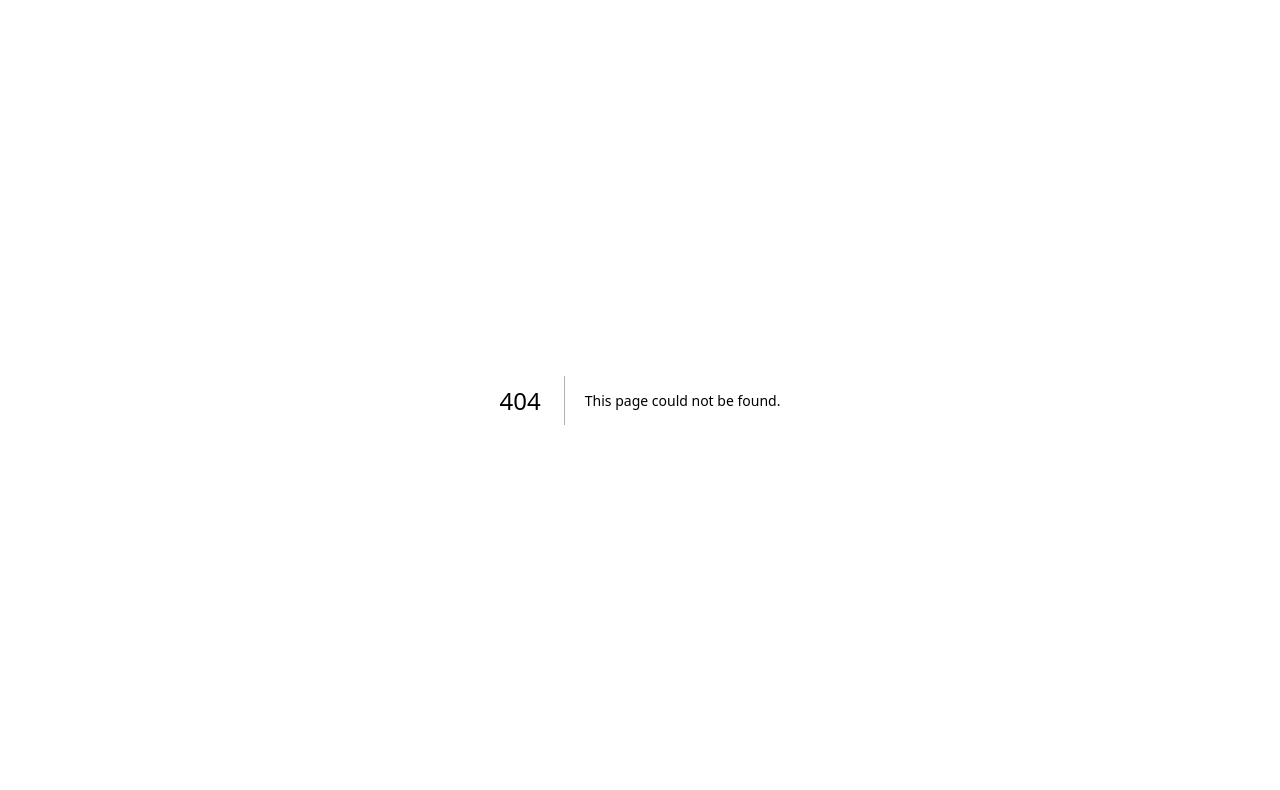
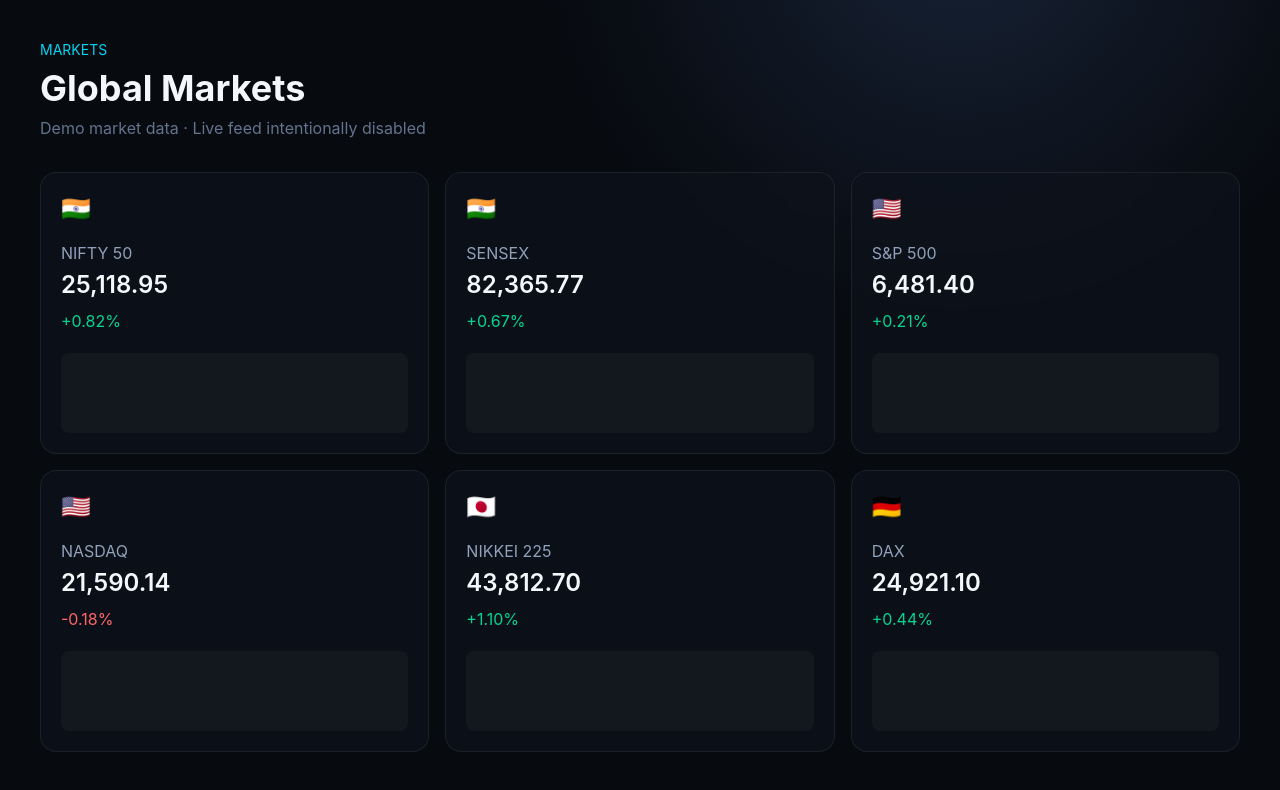
Before and after one commit to intersprit123/CodeX, a Next.js app: page /markets in a window 1280 px wide. Before the commit this address had no page. Shown: the top 790 px of the page. Built offline with nearby package versions, Linux system fonts and the light colour scheme.

Commit message:
Add full global markets screen

```diff
--- /dev/null
+++ b/app/markets/page.tsx
@@ -0,0 +1,2 @@
+const items=[['🇮🇳','NIFTY 50','25,118.95','+0.82%'],['🇮🇳','SENSEX','82,365.77','+0.67%'],['🇺🇸','S&P 500','6,481.40','+0.21%'],['🇺🇸','NASDAQ','21,590.14','-0.18%'],['🇯🇵','NIKKEI 225','43,812.70','+1.10%'],['🇩🇪','DAX','24,921.10','+0.44%']]
+export default function Markets(){return <main className="p-6 md:p-10 max-w-7xl mx-auto"><div className="text-cyan-400 text-sm">MARKETS</div><h1 className="text-4xl font-bold mt-2">Global Markets</h1><p className="text-slate-500 mt-2">Demo market data · Live feed intentionally disabled</p><div className="grid md:grid-cols-2 xl:grid-cols-3 gap-4 mt-8">{items.map(([f,n,v,c])=><div className="glass rounded-2xl p-5" key={n}><div className="text-2xl">{f}</div><div className="mt-4 text-slate-400">{n}</div><div className="text-2xl font-semibold mt-1">{v}</div><div className={`mt-2 ${c[0]=='-'?'text-red-400':'text-emerald-400'}`}>{c}</div><div className="h-20 mt-5 rounded-lg bg-white/[.03]"/></div>)}</div></main>}
```
